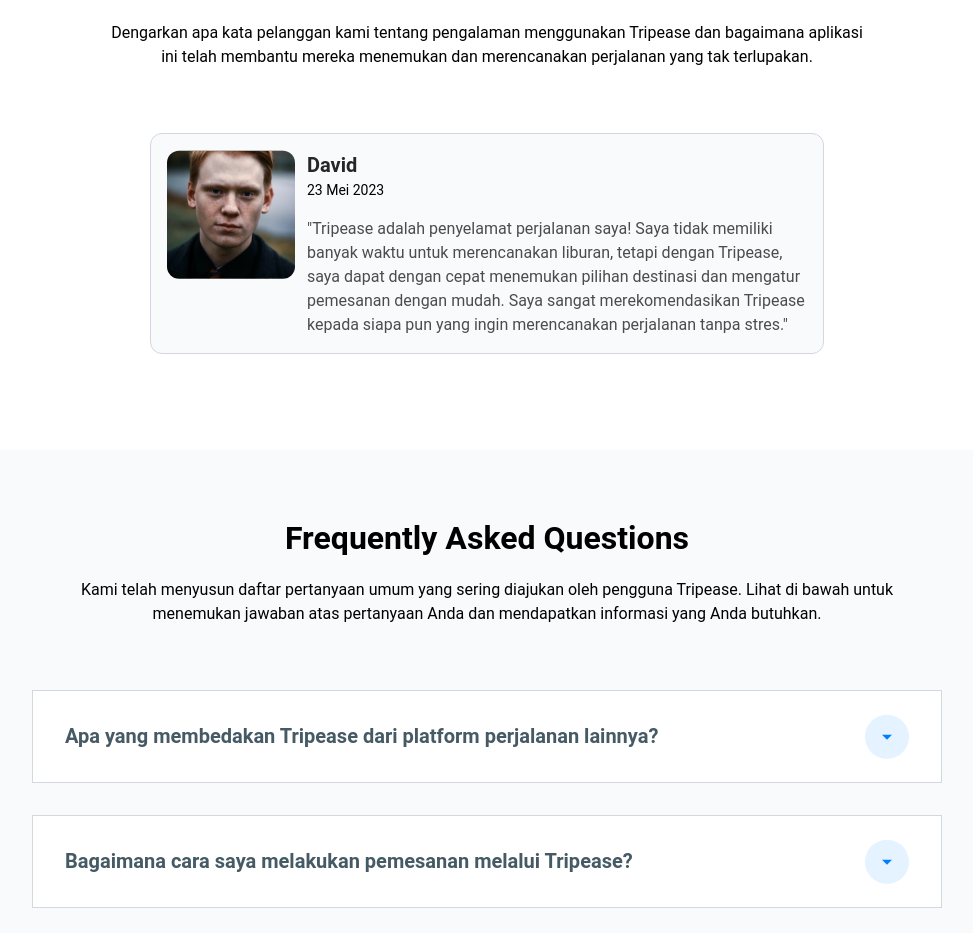
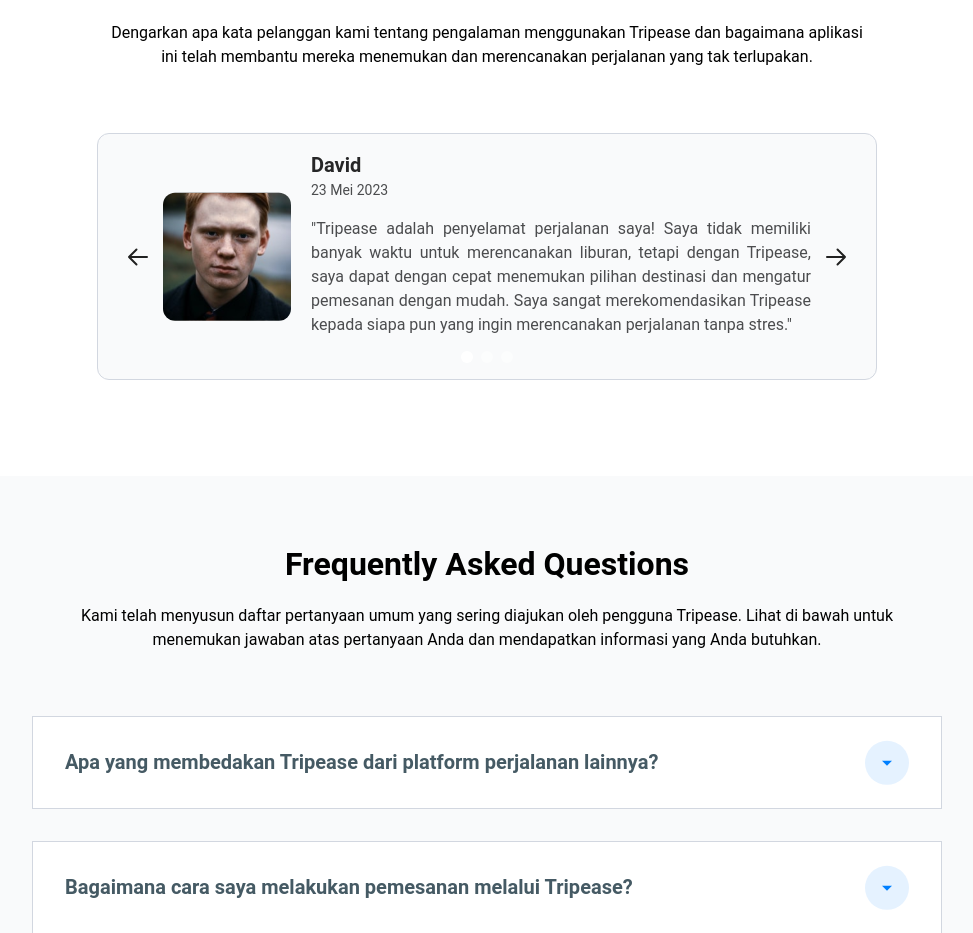
Before and after one commit to alvittoag/tripease-landingpage, a React (Vite) app: page / in a window 1280 px wide. Shown: the part 3760-4693 px from the top of the page, without its empty margins (153-1126 px from the left). Built offline with nearby package versions, Linux system fonts and the light colour scheme.

Commit message:
modified: Card testi

```diff
--- a/src/components/CardTestimoni/CardTesti.jsx
+++ b/src/components/CardTestimoni/CardTesti.jsx
@@ -1,21 +1,62 @@
 import React from 'react'
 import assets from '../../assets/assets'
+import { Carousel, IconButton } from '@material-tailwind/react'
+import { ArrowLeftIcon, ArrowRightIcon } from "@heroicons/react/24/outline"
 
 export default function CardTesti(props) {
-    const { nama, tanggal, testimoni } = props
+
+  const { nama, tanggal, testimoni } = props
   return (
-    <div className='bg-[#F9FAFB] border border-[#D2D7E0] rounded-xl max-w-[684px]'>
-      <div className="flex gap-3 p-[16px] flex-wrap">
-        <div className="">
-            <img src={assets.profile} alt="" />
-        </div>
-
-        <div className="flex flex-col max-w-[500px]">
-            <p className='text-[#262627] font-[700] text-[20px]'>{nama}</p>
-            <p className='text-[14px] pb-[16px]'>{tanggal}</p>
-            <p className='text-[#4B4C4E] font-[400]'>{testimoni}</p>
+    <Carousel
+      prevArrow={({ handlePrev }) => (
+        <IconButton
+          variant="text"
+          color="Blue"
+          size="lg"
+          onClick={handlePrev}
+          className="!absolute top-2/4 -translate-y-2/4 left-4"
+        >
+          <ArrowLeftIcon strokeWidth={2} className="w-6 h-6" />
+        </IconButton>
+      )}
+      nextArrow={({ handleNext }) => (
+        <IconButton
+          variant="text"
+          color="Blue"
+          size="lg"
+          onClick={handleNext}
+          className="!absolute top-2/4 -translate-y-2/4 !right-4"
+        >
+          <ArrowRightIcon strokeWidth={2} className="w-6 h-6" />
+        </IconButton>
+      )}
+      className='bg-[#F9FAFB] max-w-[780px] border border-[#D2D7E0] rounded-xl'>
+      <div className="p-[16px] mx-10 flex justify-center ">
+        <img src={assets.profile} alt="" className=''/>
+        <div className="flex flex-col ps-5">
+          <h1 className='text-[#262627] font-[700] text-[20px]'>{nama}</h1>
+          <p className='text-[14px] text-[#4B4C4E]'>{tanggal}</p>
+          <p className='max-w-[500px] text-[#4B4C4E] mt-[16px] text-justify mb-[26px]'>{testimoni}</p>
         </div>
       </div>
-    </div>
+
+      <div className="p-[16px] flex mx-10 justify-center">
+        <img src={assets.profile} alt=""/>
+        <div className="flex flex-col ps-5">
+          <h1 className='text-[#262627] font-[700] text-[20px]'>{nama}</h1>
+          <p className='text-[14px] text-[#4B4C4E]'>{tanggal}</p>
+          <p className='max-w-[500px] text-[#4B4C4E] mt-[16px] text-justify mb-[26px]'>{testimoni}</p>
+        </div>
+      </div>
+
+      <div className="p-[16px] flex mx-10 justify-center">
+        <img src={assets.profile} alt=""/>
+        <div className="flex flex-col ps-5">
+          <h1 className='text-[#262627] font-[700] text-[20px]'>{nama}</h1>
+          <p className='text-[14px] text-[#4B4C4E]'>{tanggal}</p>
+          <p className='max-w-[500px] text-[#4B4C4E] mt-[16px] text-justify mb-[26px]'>{testimoni}</p>
+        </div>
+      </div>
+    </Carousel>
   )
 }
```
